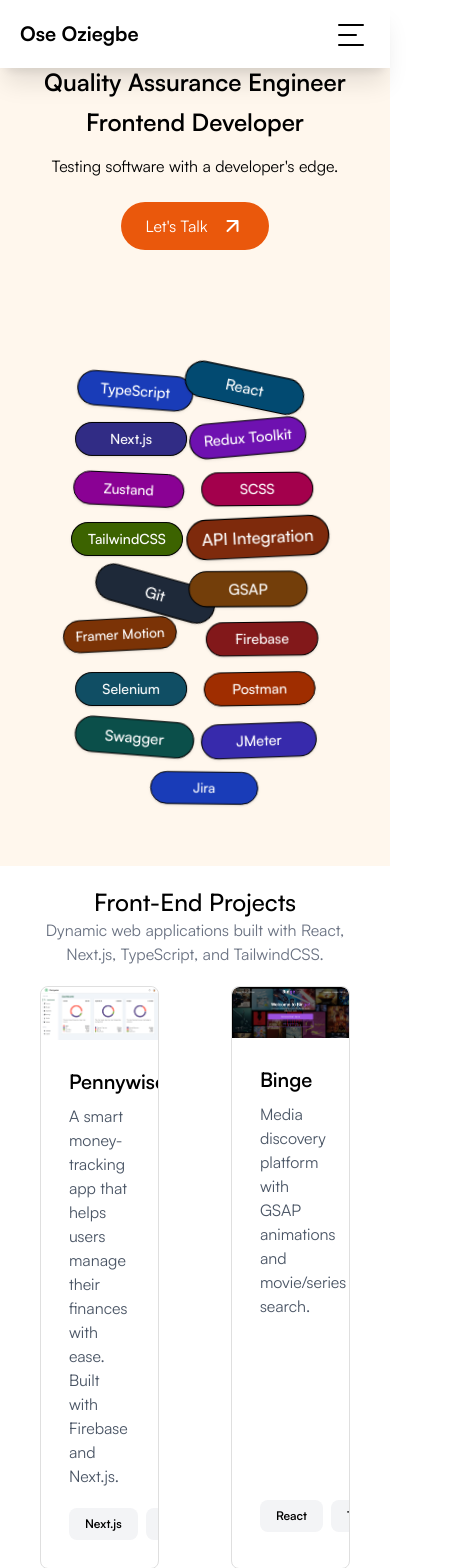
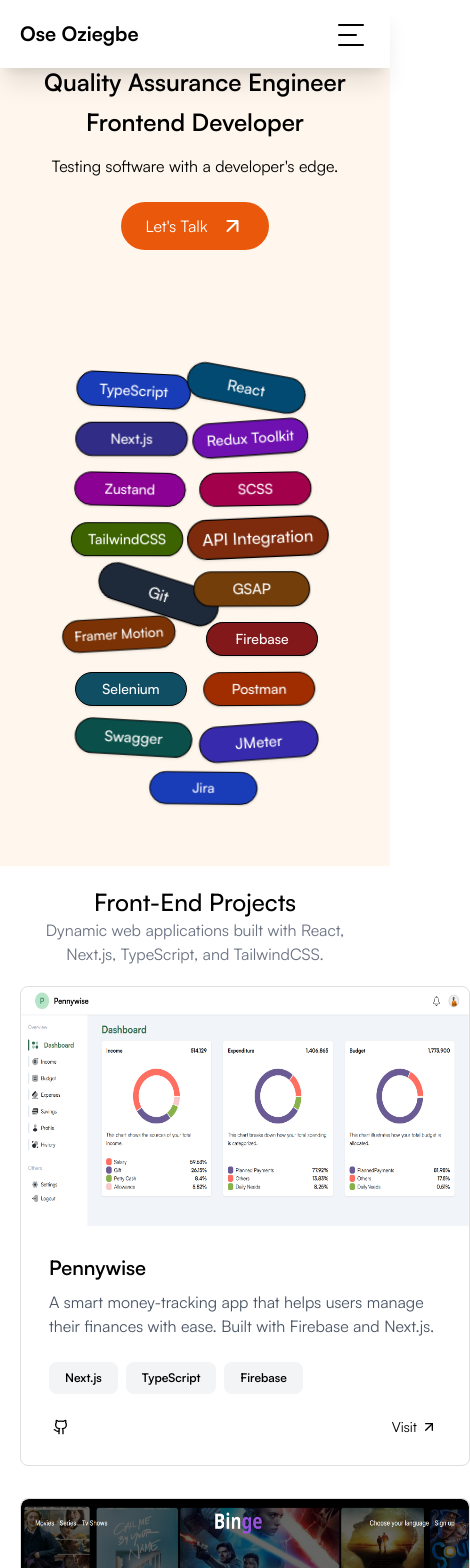
Before and after one commit to oseji/my-portfolio, a Next.js app: page / in a window 390 px wide. Shown: the top 1568 px of the page, 470 px wide, since content can reach past the window. Built offline with nearby package versions, Linux system fonts and the light colour scheme.

Commit message:
design updates

```diff
--- a/src/app/components/ContactMe.tsx
+++ b/src/app/components/ContactMe.tsx
@@ -75,7 +75,7 @@
 				</a>
 			</div>
 
-			<div className=" bg-white dark:bg-black rounded-lg p-5 w-full md:w-1/2 xl:w-1/2">
+			<div className=" bg-white dark:bg-[#1E1E1E] rounded-lg p-5 w-full md:w-1/2 xl:w-1/2">
 				<form
 					onSubmit={(e) => {
 						e.preventDefault();
--- a/src/app/components/Header.tsx
+++ b/src/app/components/Header.tsx
@@ -144,7 +144,9 @@
 					{/* Labels */}
 					<span
 						className={`z-10 w-1/2 text-center font-medium transition-colors duration-300 ${
-							mode === "frontend" ? "text-white" : "text-gray-600"
+							mode === "frontend"
+								? "text-white"
+								: "text-gray-600 dark:text-gray-300"
 						}`}
 					>
 						Frontend
@@ -152,7 +154,7 @@
 
 					<span
 						className={`z-10 w-1/2 text-center font-medium transition-colors duration-300 ${
-							mode === "qa" ? "text-white" : "text-gray-600"
+							mode === "qa" ? "text-white" : "text-gray-600 dark:text-gray-300"
 						}`}
 					>
 						QA
--- a/src/app/components/Projects.tsx
+++ b/src/app/components/Projects.tsx
@@ -8,6 +8,9 @@
 import bingeImg from "../assets/projects/binge.png";
 import hrSphereImg from "../assets/projects/hrSphere.png";
 import ipAddressImg from "../assets/projects/ip address.png";
+// import afrostockImg from "../assets/projects/afrostock.png";
+// import finGeniusImg from "../assets/projects/finGenius.png";
+import { ArrowUpRight, GithubIcon } from "lucide-react";
 
 import swaglabsImg from "../assets/projects/qa/swaglabs.png";
 
@@ -63,7 +66,24 @@
 			about: "Tracks IP location using React Leaflet and public APIs.",
 			stack: ["React", "Tailwind", "React-leaflet", "API"],
 		},
-		//
+		// {
+		// 	id: 5,
+		// 	img: afrostockImg,
+		// 	title: "Afrostock",
+		// 	href: "https://afrostock.vercel.app/",
+		// 	githubRepo: "https://github.com/oseji/Afrostock.git",
+		// 	about: "Minimalist landing page with smooth GSAP animations.",
+		// 	stack: ["Next.js", "Tailwind", "GSAP"],
+		// },
+		// {
+		// 	id: 6,
+		// 	img: finGeniusImg,
+		// 	title: "IntelliVest landing page",
+		// 	href: "https://intellivest.vercel.app/",
+		// 	githubRepo: "https://github.com/oseji/IntelliVest.git",
+		// 	about: "Sleek animated landing page built with GSAP.",
+		// 	stack: ["React", "TypeScript", "Tailwind", "GSAP"],
+		// },
 	];
 
 	const qaProjectData: Project[] = [
@@ -99,16 +119,16 @@
 					: "Automated regression suites powered by modern testing frameworks."}
 			</p>
 
-			<section className=" grid grid-cols-2 justify-center gap-8">
+			<section className=" grid grid-cols-1 md:grid-cols-2  justify-center gap-8">
 				{projects.map((project) => (
 					<div
 						key={project.id}
-						className=" rounded-lg border border-[#DFDFDF] dark:border-0 dark:bg-[#262626] w-3/4 min-h-[400px] mx-auto flex flex-col overflow-hidden"
+						className={`rounded-lg border border-[#DFDFDF] dark:border-0 dark:bg-[#262626] w-[450px] min-h-[480px] flex flex-col overflow-hidden ${project.id % 2 === 0 ? "md:mr-auto" : "md:ml-auto"}`}
 					>
 						<Image
 							src={project.img}
 							alt={project.title}
-							className="rounded-t-lg"
+							className="rounded-t-lg h-1/2"
 						/>
 
 						<div className=" flex flex-col justify-between flex-1 gap-5 p-7 ">
@@ -130,6 +150,26 @@
 									</span>
 								))}
 							</div>
+
+							<div className="flex flex-row justify-between items-center w-full">
+								<a
+									href={project.githubRepo}
+									target="_blank"
+									rel="noopener noreferrer"
+								>
+									<GithubIcon className=" h-4 hover:scale-110 transition ease-in duration-200 text-black dark:text-white" />
+								</a>
+
+								<a
+									href={project.href}
+									target="_blank"
+									rel="noopener noreferrer"
+									className=" hover:text-[#EA580C] text-sm flex flex-row items-center gap-0 hover:scale-110 transition ease-in duration-200"
+								>
+									<span>Visit</span>
+									<ArrowUpRight className=" h-4 " />
+								</a>
+							</div>
 						</div>
 					</div>
 				))}
--- a/src/app/globals.css
+++ b/src/app/globals.css
@@ -52,5 +52,5 @@
 
 .inputLabelGroup > input,
 textarea {
-	@apply placeholder:capitalize border border-slate-200 rounded-lg p-2 focus:outline-none;
+	@apply placeholder:capitalize bg-[#F5F5F5] dark:bg-[#262626] rounded-lg p-2 focus:outline-none;
 }
```
